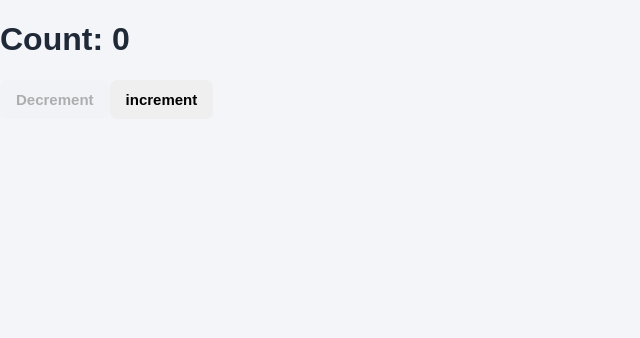
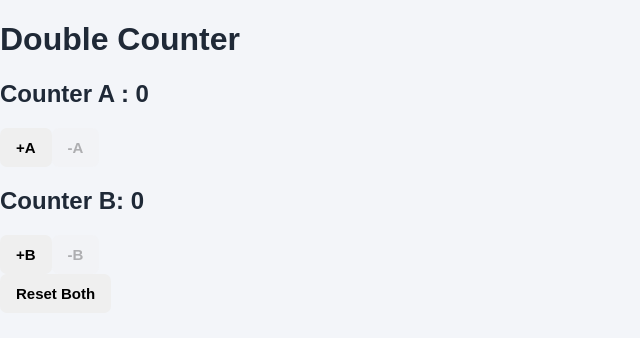
Before and after one commit to MireCORE/React-Exercises, a React (Vite) app: page / in a window 1280 px wide. Shown: the top 338 px of the page, without its empty margins (0-640 px from the left). Built offline with nearby package versions, Linux system fonts and the light colour scheme.

Commit message:
Exercise 13

```diff
--- a/src/App.jsx
+++ b/src/App.jsx
@@ -1,7 +1,7 @@
-import Count from "./Exercises/Exercise12/Count";
+import Counter from "./Exercises/Exercise13/Counter";
 
 function App() {
-  return <Count />;
+  return <Counter />;
 }
 
 export default App;
--- /dev/null
+++ b/src/Exercises/Exercise13/Counter.jsx
@@ -0,0 +1,55 @@
+import { useReducer } from "react";
+
+const initialState = { counterA: 0, counterB: 0 };
+
+const reducer = (state, action) => {
+  switch (action.type) {
+    case "IncrementA":
+      return { ...state, counterA: state.counterA + 1 };
+
+    case "decrementA":
+      return { ...state, counterA: state.counterA - 1 };
+
+    case "incrementB":
+      return { ...state, counterB: state.counterB + 1 };
+
+    case "decrementB":
+      return { ...state, counterB: state.counterB - 1 };
+
+    case "resetAll":
+      return initialState;
+
+    default:
+      return state;
+  }
+};
+
+const Counter = () => {
+  const [state, dispatch] = useReducer(reducer, initialState);
+  return (
+    <div>
+      <h1>Double Counter</h1>
+      <h2>Counter A : {state.counterA}</h2>
+      <button onClick={() => dispatch({ type: "IncrementA" })}>+A</button>
+      <button
+        disabled={state.counterA === 0}
+        onClick={() => dispatch({ type: "decrementA" })}
+      >
+        -A
+      </button>
+      <br />
+      <h2>Counter B: {state.counterB}</h2>
+      <button onClick={() => dispatch({ type: "incrementB" })}>+B</button>
+      <button
+        disabled={state.counterB === 0}
+        onClick={() => dispatch({ type: "decrementB" })}
+      >
+        -B
+      </button>
+      <br />
+      <button onClick={() => dispatch({ type: "resetAll" })}>Reset Both</button>
+    </div>
+  );
+};
+
+export default Counter;
```
